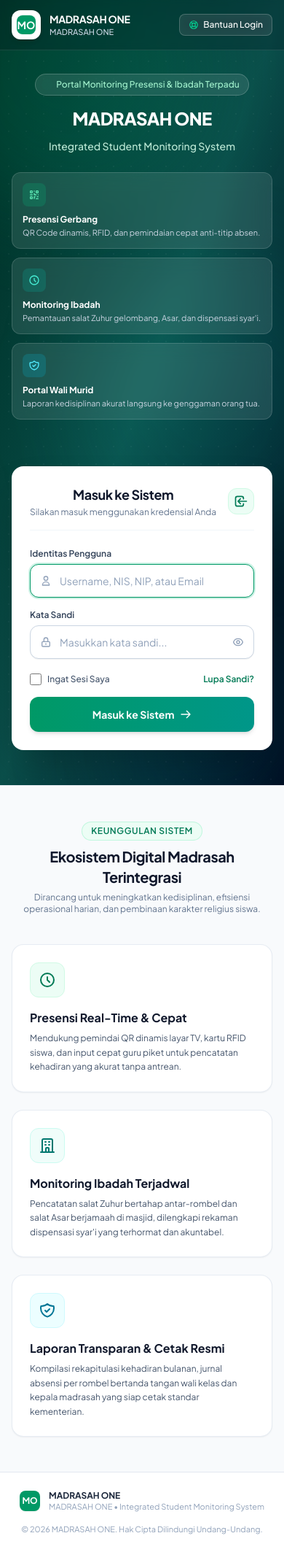
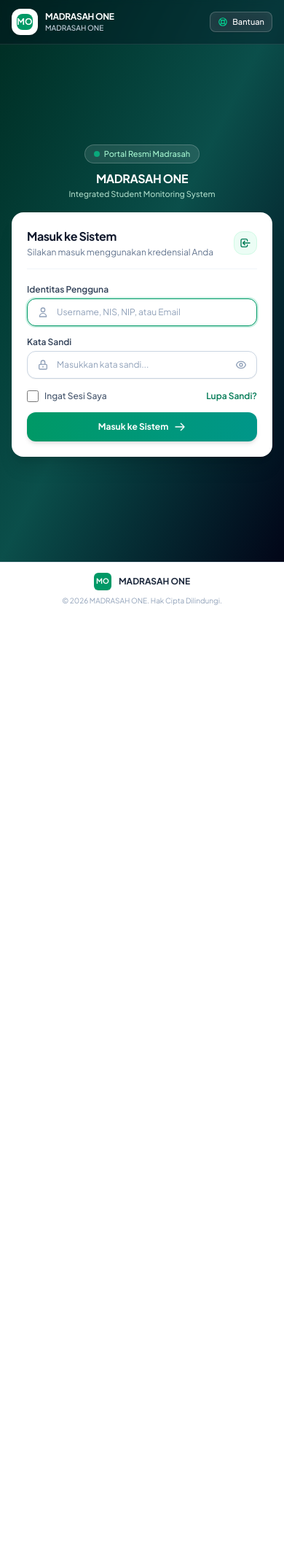
Before and after one commit to wibi89-sys/absen_man, a Laravel app: page /login in a window 390 px wide. Shown: the whole page at 73% size. After the commit the page ends 830 px from the top, so only its background shows below. Run offline with Laravel 12, Linux system fonts and the light colour scheme; data comes from the database, SQL or seed files in the repository; style sheets or scripts are compiled from the project's sources; some libraries are stand-ins or nearby versions.

Commit message:
fix(auth): optimize login page for mobile by hiding redundant hero marketing cards and footer clutter on small screens

```diff
--- a/resources/views/auth/login.blade.php
+++ b/resources/views/auth/login.blade.php
@@ -2,7 +2,7 @@
 <html lang="id" class="h-full bg-slate-50">
 <head>
     <meta charset="utf-8">
-    <meta name="viewport" content="width=device-width, initial-scale=1, maximum-scale=1, user-scalable=no">
+    <meta name="viewport" content="width=device-width, initial-scale=1.0">
     <title>Masuk - {{ $schoolSetting->school_name ?? config('app.name', 'MADRASAH ONE') }}</title>
 
     <link rel="preconnect" href="https://fonts.googleapis.com">
@@ -36,11 +36,11 @@
           }
       }">
 
-    <!-- HERO SECTION WITH VIBRANT INSTITUTIONAL GRADIENT (SULTAN BANTEN PORTAL STYLE) -->
-    <section class="relative bg-gradient-to-br from-emerald-950 via-teal-900 to-slate-950 text-white overflow-hidden min-h-[92vh] lg:min-h-screen flex flex-col justify-between">
+    <!-- HERO SECTION (SPLIT SCREEN ON DESKTOP, COMPACT & CENTERED ON MOBILE) -->
+    <section class="relative bg-gradient-to-br from-emerald-950 via-teal-900 to-slate-950 text-white overflow-hidden flex-1 flex flex-col justify-between py-0">
 
-        <!-- Ambient Atmospheric Light Circles -->
-        <div class="pointer-events-none absolute inset-0 overflow-hidden">
+        <!-- Ambient Atmospheric Light Circles (Desktop only to save mobile GPU/battery) -->
+        <div class="pointer-events-none absolute inset-0 overflow-hidden hidden sm:block">
             <div class="absolute -top-24 -left-24 w-96 h-96 rounded-full bg-emerald-500/15 blur-3xl"></div>
             <div class="absolute top-1/3 -right-24 w-96 h-96 rounded-full bg-teal-400/10 blur-3xl"></div>
             <div class="absolute -bottom-24 left-1/3 w-80 h-80 rounded-full bg-cyan-500/10 blur-3xl"></div>
@@ -48,71 +48,87 @@
             <div class="absolute inset-0 bg-[radial-gradient(#ffffff_1px,transparent_1px)] [background-size:24px_24px] opacity-[0.04]"></div>
         </div>
 
-        <!-- TOP HEADER NAVBAR -->
-        <header class="relative z-10 w-full border-b border-white/10 backdrop-blur-xs bg-slate-950/20">
-            <div class="max-w-7xl mx-auto px-4 sm:px-6 lg:px-8 py-3.5 sm:py-4 flex items-center justify-between">
+        <!-- TOP HEADER NAVBAR (COMPACT & CLEAN) -->
+        <header class="relative z-10 w-full border-b border-white/10 backdrop-blur-xs bg-slate-950/30">
+            <div class="max-w-7xl mx-auto px-4 sm:px-6 lg:px-8 py-3 sm:py-4 flex items-center justify-between">
                 <!-- Brand Identity -->
-                <div class="flex items-center gap-3">
-                    <div class="w-10 h-10 sm:w-11 sm:h-11 rounded-xl bg-white p-1.5 shadow-md flex items-center justify-center shrink-0 border border-white/20">
+                <div class="flex items-center gap-2.5 sm:gap-3 min-w-0">
+                    <div class="w-9 h-9 sm:w-11 sm:h-11 rounded-xl bg-white p-1.5 shadow-md flex items-center justify-center shrink-0 border border-white/20">
                         @if($schoolSetting->logo_url)
                             <img src="{{ $schoolSetting->logo_url }}" alt="{{ $schoolSetting->school_name }}" class="w-full h-full object-contain">
                         @else
-                            <div class="w-full h-full rounded-lg bg-emerald-600 text-white font-bold text-sm sm:text-base flex items-center justify-center">
+                            <div class="w-full h-full rounded-lg bg-emerald-600 text-white font-bold text-xs sm:text-base flex items-center justify-center">
                                 {{ $schoolSetting->initials }}
                             </div>
                         @endif
                     </div>
-                    <div>
+                    <div class="min-w-0">
                         <div class="flex items-center gap-2">
-                            <span class="font-bold text-sm sm:text-base text-white tracking-tight">MADRASAH ONE</span>
+                            <span class="font-bold text-xs sm:text-base text-white tracking-tight truncate">MADRASAH ONE</span>
                             <span class="hidden md:inline-flex items-center px-2 py-0.5 rounded text-[10px] font-semibold bg-emerald-500/20 text-emerald-300 border border-emerald-400/30">
                                 {{ $schoolSetting->school_level ?? 'Madrasah' }}
                             </span>
                         </div>
-                        <p class="text-[11px] sm:text-xs text-slate-300 font-medium truncate max-w-[200px] sm:max-w-md">
+                        <p class="text-[10px] sm:text-xs text-slate-300 font-medium truncate max-w-[170px] sm:max-w-md">
                             {{ $schoolSetting->school_name }}
                         </p>
                     </div>
                 </div>
 
                 <!-- Top Right Status / Help -->
-                <div class="flex items-center gap-2.5">
+                <div class="flex items-center gap-2 shrink-0">
                     <div class="hidden sm:inline-flex items-center gap-2 px-3 py-1.5 rounded-full bg-white/10 backdrop-blur-sm border border-white/15 text-xs text-emerald-300 font-medium">
                         <span class="w-2 h-2 rounded-full bg-emerald-400 animate-pulse"></span>
                         <span>Sistem Online</span>
                     </div>
                     @if($schoolSetting->school_phone)
                     <a href="https://wa.me/{{ preg_replace('/[^0-9]/', '', $schoolSetting->school_phone) }}" target="_blank"
-                       class="px-3 py-1.5 rounded-lg bg-white/10 hover:bg-white/20 text-white border border-white/20 font-medium text-xs transition flex items-center gap-1.5 backdrop-blur-sm shadow-2xs">
+                       class="px-2.5 py-1.5 sm:px-3 sm:py-1.5 rounded-lg bg-white/10 hover:bg-white/20 text-white border border-white/20 font-medium text-xs transition flex items-center gap-1.5 backdrop-blur-sm shadow-2xs">
                         <svg class="w-3.5 h-3.5 text-emerald-400" fill="none" stroke="currentColor" viewBox="0 0 24 24"><path stroke-linecap="round" stroke-linejoin="round" stroke-width="2" d="M18.364 5.636l-3.536 3.536m0 5.656l3.536 3.536M9.172 9.172L5.636 5.636m3.536 9.192l-3.536 3.536M21 12a9 9 0 11-18 0 9 9 0 0118 0zm-5 0a4 4 0 11-8 0 4 4 0 018 0z"/></svg>
-                        <span>Bantuan Login</span>
+                        <span class="hidden sm:inline">Bantuan Login</span>
+                        <span class="sm:hidden text-[11px]">Bantuan</span>
                     </a>
                     @endif
                 </div>
             </div>
         </header>
 
-        <!-- HERO MAIN CONTENT: SPLIT SCREEN (HERO INFO ON LEFT, AUTH CARD ON RIGHT) -->
-        <div class="relative z-10 max-w-7xl mx-auto w-full px-4 sm:px-6 lg:px-8 py-8 sm:py-12 lg:py-16 flex-1 flex flex-col justify-center">
+        <!-- MAIN CONTAINER -->
+        <div class="relative z-10 max-w-7xl mx-auto w-full px-4 sm:px-6 lg:px-8 py-5 sm:py-10 lg:py-14 flex-1 flex flex-col justify-center">
+
+            <!-- Mobile Brand Banner (Visible ONLY on mobile screens < lg) -->
+            <div class="lg:hidden text-center mb-4">
+                <div class="inline-flex items-center gap-1.5 px-3 py-1 rounded-full bg-white/10 backdrop-blur-xs border border-white/20 text-[11px] text-emerald-200 font-medium mb-2.5">
+                    <span class="w-2 h-2 rounded-full bg-emerald-400 animate-pulse"></span>
+                    <span>Portal Resmi Madrasah</span>
+                </div>
+                <h1 class="text-base sm:text-xl font-bold text-white tracking-tight leading-snug">
+                    {{ $schoolSetting->school_name }}
+                </h1>
+                <p class="text-[11px] text-emerald-100/80 font-medium mt-0.5 max-w-xs mx-auto truncate">
+                    {{ $schoolSetting->school_slogan ?? 'Sistem Informasi Presensi & Monitoring Siswa' }}
+                </p>
+            </div>
+
             <div class="grid lg:grid-cols-12 gap-8 lg:gap-12 items-center">
 
-                <!-- LEFT COLUMN: SULTAN BANTEN STYLE HERO PITCH & VALUE PROPOSITION -->
-                <div class="lg:col-span-7 text-center lg:text-left">
-                    <div class="inline-flex items-center gap-2 px-3 py-1.5 rounded-full bg-white/10 backdrop-blur-md border border-white/20 text-xs text-emerald-200 font-medium mb-4 shadow-2xs">
+                <!-- LEFT COLUMN: SULTAN BANTEN STYLE HERO PITCH (DESKTOP ONLY: HIDDEN ON MOBILE < lg) -->
+                <div class="hidden lg:block lg:col-span-7 text-left">
+                    <div class="inline-flex items-center gap-2 px-3.5 py-1.5 rounded-full bg-white/10 backdrop-blur-md border border-white/20 text-xs text-emerald-200 font-medium mb-4 shadow-2xs">
                         <span class="w-2 h-2 rounded-full bg-emerald-400 animate-ping"></span>
                         <span>Portal Monitoring Presensi & Ibadah Terpadu</span>
                     </div>
 
-                    <h1 class="text-2xl sm:text-3xl lg:text-4xl font-extrabold text-white tracking-tight leading-tight mb-3">
+                    <h1 class="text-3xl lg:text-4xl font-extrabold text-white tracking-tight leading-tight mb-3">
                         {{ $schoolSetting->school_name }}
                     </h1>
 
-                    <p class="text-emerald-100/90 text-sm sm:text-base font-medium max-w-xl mx-auto lg:mx-0 mb-6 leading-relaxed">
+                    <p class="text-emerald-100/90 text-sm sm:text-base font-medium max-w-xl mb-6 leading-relaxed">
                         {{ $schoolSetting->school_slogan ?? 'Sistem Informasi Presensi & Monitoring Siswa' }}
                     </p>
 
-                    <!-- Feature Badges with Frosted Glass -->
-                    <div class="grid grid-cols-1 sm:grid-cols-3 gap-3 mb-8 max-w-2xl mx-auto lg:mx-0">
+                    <!-- Feature Badges with Frosted Glass (Desktop Only) -->
+                    <div class="grid grid-cols-3 gap-3 mb-8 max-w-2xl">
                         <div class="p-3.5 rounded-xl bg-white/10 backdrop-blur-md border border-white/15 text-left transition hover:bg-white/15">
                             <div class="w-8 h-8 rounded-lg bg-emerald-500/20 text-emerald-300 flex items-center justify-center mb-2.5">
                                 <svg class="w-4 h-4" fill="none" stroke="currentColor" viewBox="0 0 24 24"><path stroke-linecap="round" stroke-linejoin="round" stroke-width="2" d="M12 4v1m6 11h2m-6 0h-2v4m0-11v3m0 0h.01M12 12h4.01M16 20h4M4 12h4m12 0h.01M5 8h2a1 1 0 001-1V5a1 1 0 00-1-1H5a1 1 0 00-1 1v2a1 1 0 001 1zm12 0h2a1 1 0 001-1V5a1 1 0 00-1-1h-2a1 1 0 00-1 1v2a1 1 0 001 1zM5 20h2a1 1 0 001-1v-2a1 1 0 00-1-1H5a1 1 0 00-1 1v2a1 1 0 001 1z"/></svg>
@@ -138,7 +154,7 @@
                         </div>
                     </div>
 
-                    <div class="hidden lg:flex items-center gap-6 text-xs text-slate-300 pt-3 border-t border-white/10">
+                    <div class="flex items-center gap-6 text-xs text-slate-300 pt-3 border-t border-white/10">
                         <div class="flex items-center gap-2">
                             <svg class="w-4 h-4 text-emerald-400" fill="currentColor" viewBox="0 0 20 20"><path fill-rule="evenodd" d="M10 18a8 8 0 100-16 8 8 0 000 16zm3.707-9.293a1 1 0 00-1.414-1.414L9 10.586 7.707 9.293a1 1 0 00-1.414 1.414l2 2a1 1 0 001.414 0l4-4z" clip-rule="evenodd"/></svg>
                             <span>11 Role Terverifikasi</span>
@@ -154,18 +170,18 @@
                     </div>
                 </div>
 
-                <!-- RIGHT COLUMN: SULTAN BANTEN STYLE ELEVATED AUTHENTICATION CARD -->
+                <!-- RIGHT COLUMN: THE AUTHENTICATION CARD (PROMINENT, NO-CLUTTER ON MOBILE) -->
                 <div class="lg:col-span-5 w-full max-w-md mx-auto">
-                    <div class="bg-white rounded-2xl shadow-2xl p-6 sm:p-8 border border-white/40 text-slate-800 relative transition-all">
+                    <div class="bg-white rounded-2xl shadow-xl sm:shadow-2xl p-5 sm:p-7 border border-white/40 text-slate-800 relative transition-all">
 
                         <!-- Header inside card -->
-                        <div class="text-center sm:text-left mb-6 pb-4 border-b border-slate-100 flex items-center justify-between">
+                        <div class="mb-5 pb-3.5 border-b border-slate-100 flex items-center justify-between">
                             <div>
-                                <h2 class="text-lg sm:text-xl font-bold text-slate-900 tracking-tight">Masuk ke Sistem</h2>
+                                <h2 class="text-base sm:text-lg font-bold text-slate-900 tracking-tight">Masuk ke Sistem</h2>
                                 <p class="text-xs text-slate-500 mt-0.5">Silakan masuk menggunakan kredensial Anda</p>
                             </div>
-                            <div class="w-9 h-9 rounded-xl bg-emerald-50 text-emerald-700 flex items-center justify-center shrink-0 border border-emerald-100">
-                                <svg class="w-5 h-5" fill="none" stroke="currentColor" viewBox="0 0 24 24"><path stroke-linecap="round" stroke-linejoin="round" stroke-width="2" d="M11 16l-4-4m0 0l4-4m-4 4h14m-5 4v1a3 3 0 01-3 3H6a3 3 0 01-3-3V7a3 3 0 013-3h7a3 3 0 013 3v1"/></svg>
+                            <div class="w-8 h-8 sm:w-9 sm:h-9 rounded-xl bg-emerald-50 text-emerald-700 flex items-center justify-center shrink-0 border border-emerald-100">
+                                <svg class="w-4 h-4 sm:w-5 sm:h-5" fill="none" stroke="currentColor" viewBox="0 0 24 24"><path stroke-linecap="round" stroke-linejoin="round" stroke-width="2" d="M11 16l-4-4m0 0l4-4m-4 4h14m-5 4v1a3 3 0 01-3 3H6a3 3 0 01-3-3V7a3 3 0 013-3h7a3 3 0 013 3v1"/></svg>
                             </div>
                         </div>
 
@@ -189,11 +205,11 @@
                         @endif
 
                         <!-- FORM -->
-                        <form action="{{ route('login') }}" method="POST" class="space-y-4">
+                        <form action="{{ route('login') }}" method="POST" class="space-y-3.5 sm:space-y-4">
                             @csrf
 
                             <div>
-                                <label for="login" class="block text-xs font-semibold text-slate-700 mb-1.5">
+                                <label for="login" class="block text-xs font-semibold text-slate-700 mb-1">
                                     Identitas Pengguna
                                 </label>
                                 <div class="relative">
@@ -202,12 +218,12 @@
                                     </div>
                                     <input type="text" id="login" name="login" value="{{ old('login') }}" required autofocus
                                            placeholder="Username, NIS, NIP, atau Email"
-                                           class="w-full pl-10 pr-3.5 py-3 rounded-xl border border-slate-300 text-slate-900 placeholder-slate-400 focus:outline-none focus:ring-2 focus:ring-emerald-500/20 focus:border-emerald-600 text-sm transition bg-white shadow-2xs">
+                                           class="w-full pl-10 pr-3.5 py-2.5 sm:py-3 rounded-xl border border-slate-300 text-slate-900 placeholder-slate-400 focus:outline-none focus:ring-2 focus:ring-emerald-500/20 focus:border-emerald-600 text-xs sm:text-sm transition bg-white shadow-2xs">
                                 </div>
                             </div>
 
                             <div>
-                                <label for="password" class="block text-xs font-semibold text-slate-700 mb-1.5">
+                                <label for="password" class="block text-xs font-semibold text-slate-700 mb-1">
                                     Kata Sandi
                                 </label>
                                 <div class="relative">
@@ -216,7 +232,7 @@
                                     </div>
                                     <input :type="showPassword ? 'text' : 'password'" id="password" name="password" required
                                            placeholder="Masukkan kata sandi..."
-                                           class="w-full pl-10 pr-10 py-3 rounded-xl border border-slate-300 text-slate-900 placeholder-slate-400 focus:outline-none focus:ring-2 focus:ring-emerald-500/20 focus:border-emerald-600 text-sm transition bg-white shadow-2xs">
+                                           class="w-full pl-10 pr-10 py-2.5 sm:py-3 rounded-xl border border-slate-300 text-slate-900 placeholder-slate-400 focus:outline-none focus:ring-2 focus:ring-emerald-500/20 focus:border-emerald-600 text-xs sm:text-sm transition bg-white shadow-2xs">
                                     <button type="button" @click="showPassword = !showPassword"
                                             class="absolute inset-y-0 right-0 pr-3.5 flex items-center text-slate-400 hover:text-slate-600 transition"
                                             tabindex="-1">
@@ -226,30 +242,30 @@
                                 </div>
                             </div>
 
-                            <div class="flex items-center justify-between text-xs pt-1">
+                            <div class="flex items-center justify-between text-xs pt-0.5">
                                 <label class="flex items-center space-x-2 cursor-pointer select-none">
                                     <input type="checkbox" name="remember" class="w-4 h-4 rounded border-slate-300 text-emerald-600 focus:ring-emerald-500">
-                                    <span class="text-slate-600 font-medium">Ingat Sesi Saya</span>
+                                    <span class="text-slate-600 font-medium text-xs">Ingat Sesi Saya</span>
                                 </label>
                                 @if($schoolSetting->school_phone)
-                                <a href="https://wa.me/{{ preg_replace('/[^0-9]/', '', $schoolSetting->school_phone) }}" target="_blank" class="text-emerald-700 hover:text-emerald-800 font-semibold hover:underline">
+                                <a href="https://wa.me/{{ preg_replace('/[^0-9]/', '', $schoolSetting->school_phone) }}" target="_blank" class="text-emerald-700 hover:text-emerald-800 font-semibold hover:underline text-xs">
                                     Lupa Sandi?
                                 </a>
                                 @endif
                             </div>
 
                             <button type="submit"
-                                    class="w-full py-3.5 px-4 rounded-xl bg-gradient-to-r from-emerald-600 to-teal-600 hover:from-emerald-700 hover:to-teal-700 text-white font-bold text-sm shadow-md hover:shadow-lg transition-all flex items-center justify-center gap-2 transform active:scale-[0.99]">
+                                    class="w-full py-3 sm:py-3.5 px-4 rounded-xl bg-gradient-to-r from-emerald-600 to-teal-600 hover:from-emerald-700 hover:to-teal-700 text-white font-bold text-xs sm:text-sm shadow-md hover:shadow-lg transition-all flex items-center justify-center gap-2 transform active:scale-[0.99]">
                                 <span>Masuk ke Sistem</span>
                                 <svg class="w-4 h-4" fill="none" stroke="currentColor" viewBox="0 0 24 24"><path stroke-linecap="round" stroke-linejoin="round" stroke-width="2" d="M14 5l7 7m0 0l-7 7m7-7H3"/></svg>
                             </button>
                         </form>
 
                         @if($schoolSetting->enable_demo_mode || request()->has('demo'))
-                        <!-- Modern Collapsible Demo Drawer -->
-                        <div class="mt-5 pt-4 border-t border-slate-100">
+                        <!-- Modern Collapsible Demo Drawer (Tester Only) -->
+                        <div class="mt-4 pt-3.5 border-t border-slate-100">
                             <button type="button" @click="showDemo = !showDemo"
-                                    class="w-full flex items-center justify-between px-3.5 py-2.5 rounded-xl bg-slate-50 hover:bg-slate-100 text-slate-700 text-xs font-semibold transition border border-slate-200">
+                                    class="w-full flex items-center justify-between px-3 py-2 rounded-xl bg-slate-50 hover:bg-slate-100 text-slate-700 text-xs font-semibold transition border border-slate-200">
                                 <span class="flex items-center gap-2">
                                     <span class="w-2 h-2 rounded-full bg-amber-500 animate-pulse"></span>
                                     <span>Akun Uji Coba (Tester / Demo)</span>
@@ -257,10 +273,10 @@
                                 <svg class="w-4 h-4 transition-transform duration-200" :class="showDemo ? 'rotate-180 text-emerald-600' : 'text-slate-400'" fill="none" stroke="currentColor" viewBox="0 0 24 24"><path stroke-linecap="round" stroke-linejoin="round" stroke-width="2" d="M19 9l-7 7-7-7"/></svg>
                             </button>
 
-                            <div x-show="showDemo" x-cloak class="mt-2.5 p-3 rounded-xl bg-slate-50 border border-slate-200 space-y-2.5">
-                                <div class="text-[11px] text-slate-500 flex items-center justify-between">
+                            <div x-show="showDemo" x-cloak class="mt-2 p-2.5 rounded-xl bg-slate-50 border border-slate-200 space-y-2">
+                                <div class="text-[10px] text-slate-500 flex items-center justify-between">
                                     <span>Pilih akun peran untuk auto-fill:</span>
-                                    <span class="font-mono text-[10px] text-emerald-800 bg-emerald-100 px-2 py-0.5 rounded-md font-semibold">password123</span>
+                                    <span class="font-mono text-[10px] text-emerald-800 bg-emerald-100 px-1.5 py-0.5 rounded-md font-semibold">password123</span>
                                 </div>
                                 <div class="grid grid-cols-2 sm:grid-cols-3 gap-1.5">
                                     <button type="button" @click="fill('superadmin')" class="px-2 py-1.5 text-[11px] rounded-lg bg-white border border-slate-200 hover:bg-emerald-50 hover:border-emerald-300 hover:text-emerald-900 font-medium text-slate-700 transition truncate shadow-2xs">Super Admin</button>
@@ -283,11 +299,11 @@
             </div>
         </div>
 
-        <div class="h-4 sm:h-6"></div>
+        <div class="h-2 sm:h-4"></div>
     </section>
 
-    <!-- 3 FEATURES HIGHLIGHT SECTION (SULTAN BANTEN STYLE UNDER HERO) -->
-    <section class="py-12 sm:py-16 bg-slate-50 border-t border-slate-200/80">
+    <!-- 3 FEATURES HIGHLIGHT SECTION (DESKTOP ONLY: HIDDEN ON MOBILE < lg) -->
+    <section class="hidden lg:block py-12 sm:py-16 bg-slate-50 border-t border-slate-200/80">
         <div class="max-w-6xl mx-auto px-4 sm:px-6">
             <div class="text-center max-w-2xl mx-auto mb-10">
                 <span class="text-emerald-700 font-semibold text-xs uppercase tracking-wider bg-emerald-50 px-3 py-1 rounded-full border border-emerald-200/60 inline-block mb-2">
@@ -338,20 +354,20 @@
         </div>
     </section>
 
-    <!-- FOOTER INSTITUSIONAL -->
-    <footer class="bg-white border-t border-slate-200 py-6 sm:py-8 text-xs text-slate-500">
-        <div class="max-w-6xl mx-auto px-4 sm:px-6 flex flex-col sm:flex-row items-center justify-between gap-4">
-            <div class="flex items-center gap-3">
-                <div class="w-7 h-7 rounded-lg bg-emerald-600 text-white font-bold text-xs flex items-center justify-center shadow-xs shrink-0">
+    <!-- FOOTER INSTITUSIONAL (COMPACT & CLEAN ON MOBILE) -->
+    <footer class="bg-white border-t border-slate-200 py-3.5 sm:py-5 text-xs text-slate-500">
+        <div class="max-w-6xl mx-auto px-4 sm:px-6 flex flex-col sm:flex-row items-center justify-between gap-2 sm:gap-4">
+            <div class="flex items-center gap-2.5">
+                <div class="w-6 h-6 rounded-md bg-emerald-600 text-white font-bold text-[10px] flex items-center justify-center shadow-xs shrink-0">
                     MO
                 </div>
                 <div>
-                    <p class="font-bold text-slate-800 text-xs sm:text-sm">{{ $schoolSetting->school_name }}</p>
-                    <p class="text-[11px] text-slate-400">MADRASAH ONE &bull; Integrated Student Monitoring System</p>
+                    <p class="font-bold text-slate-800 text-xs truncate max-w-[220px] sm:max-w-none">{{ $schoolSetting->school_name }}</p>
+                    <p class="text-[10px] text-slate-400 hidden sm:block">MADRASAH ONE &bull; Integrated Student Monitoring System</p>
                 </div>
             </div>
-            <div class="text-center sm:text-right text-[11px] text-slate-400">
-                <p>&copy; {{ date('Y') }} {{ $schoolSetting->school_name }}. Hak Cipta Dilindungi Undang-Undang.</p>
+            <div class="text-center sm:text-right text-[10px] sm:text-[11px] text-slate-400">
+                <p>&copy; {{ date('Y') }} {{ $schoolSetting->school_name }}. Hak Cipta Dilindungi.</p>
             </div>
         </div>
     </footer>
```
Also changed, not shown: 3 other files.
